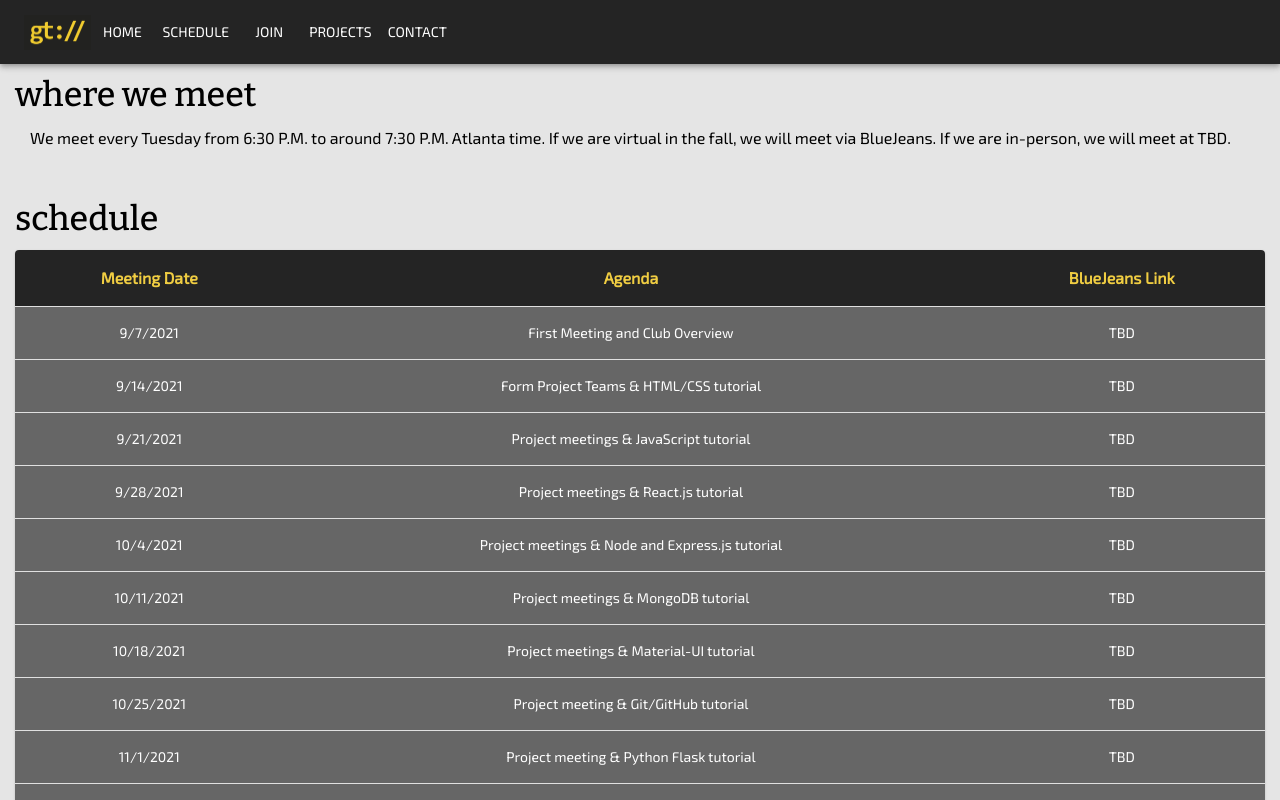
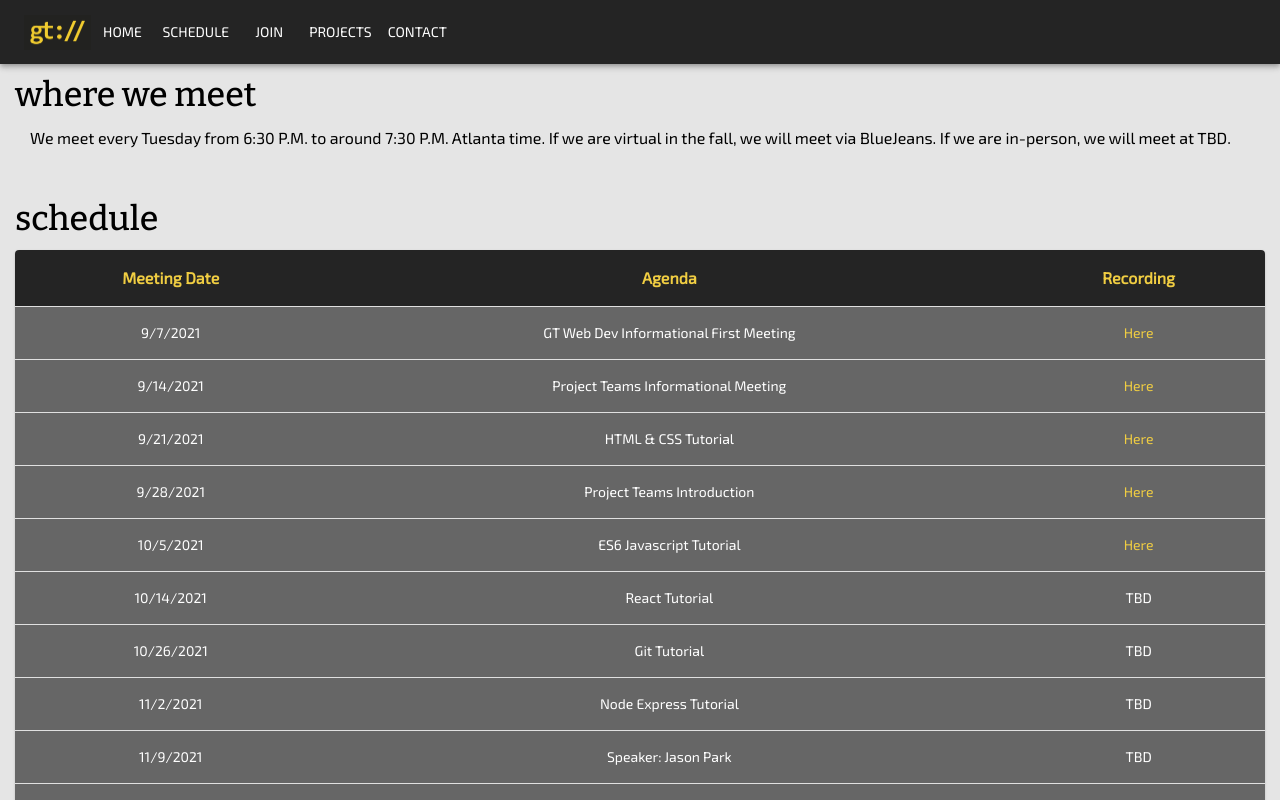
Before and after one commit to nicodemota/gt-webdev-website, a Next.js app: page /schedule in a window 1280 px wide. Shown: the top 800 px of the page. Built offline with nearby package versions, Linux system fonts and the light colour scheme.

Commit message:
Update schedule data and table cell for recordings

```diff
--- a/data/scheduleData.js
+++ b/data/scheduleData.js
@@ -3,52 +3,62 @@ let meetData = "We meet every Tuesday from 6:30 P.M. to around 7:30 P.M. Atlanta
 let scheduleData = [
     {
         "date": "9/7/2021",
-        "agenda": "First Meeting and Club Overview",
+        "agenda": "GT Web Dev Informational First Meeting",
+        "link": "https://bluejeans.com/s/PeGi_DZQlgf"
+    },
+    {
+        "date": "9/14/2021",
+        "agenda": "Project Teams Informational Meeting",
+        "link": "https://bluejeans.com/s/iiUsOHmHNeP"
+    },
+    {
+        "date": "9/21/2021",
+        "agenda": "HTML & CSS Tutorial",
+        "link": "https://bluejeans.com/s/48qzZ6kYvLD"
+    },
+    {
+        "date": "9/28/2021",
+        "agenda": "Project Teams Introduction",
+        "link": "https://bluejeans.com/s/bnVtDv1xRO6"
+    },
+    {
+        "date": "10/5/2021",
+        "agenda": "ES6 Javascript Tutorial",
+        "link": "https://bluejeans.com/s/mu0OYGFJIE3"
+    },
+    {
+        "date": "10/14/2021",
+        "agenda": "React Tutorial",
         "link": "TBD"
     },
     {
-        "date": "9/14/2021",
-        "agenda": "Form Project Teams & HTML/CSS tutorial",
+        "date": "10/26/2021",
+        "agenda": "Git Tutorial",
         "link": "TBD"
     },
     {
-        "date": "9/21/2021",
-        "agenda": "Project meetings & JavaScript tutorial",
+        "date": "11/2/2021",
+        "agenda": "Node Express Tutorial",
         "link": "TBD"
     },
     {
-        "date": "9/28/2021",
-        "agenda": "Project meetings & React.js tutorial",
+        "date": "11/9/2021",
+        "agenda": "Speaker: Jason Park",
         "link": "TBD"
     },
     {
-        "date": "10/4/2021",
-        "agenda": "Project meetings & Node and Express.js tutorial",
+        "date": "11/16/2021",
+        "agenda": "TBD",
         "link": "TBD"
     },
     {
-        "date": "10/11/2021",
-        "agenda": "Project meetings & MongoDB tutorial",
+        "date": "11/23/2021",
+        "agenda": "TBD",
         "link": "TBD"
     },
     {
-        "date": "10/18/2021",
-        "agenda": "Project meetings & Material-UI tutorial",
-        "link": "TBD"
-    },
-    {
-        "date": "10/25/2021",
-        "agenda": "Project meeting & Git/GitHub tutorial",
-        "link": "TBD"
-    },
-    {
-        "date": "11/1/2021",
-        "agenda": "Project meeting & Python Flask tutorial",
-        "link": "TBD"
-    },
-    {
-        "date": "11/8/2021",
-        "agenda": "Project meeting & Next.js tutorial",
+        "date": "11/30/2021",
+        "agenda": "TBD",
         "link": "TBD"
     }
 ];
--- a/pages/schedule.js
+++ b/pages/schedule.js
@@ -45,7 +45,7 @@ class SchedTable extends Component {
                                 <Box fontWeight={600} fontSize={16}>Agenda</Box>
                             </TableCell>
                             <TableCell align="center" className="schedHeaderCell">
-                                <Box fontWeight={600} fontSize={16}>BlueJeans Link</Box>
+                                <Box fontWeight={600} fontSize={16}>Recording</Box>
                             </TableCell>
                         </TableRow>
                     </TableHead>
@@ -54,7 +54,9 @@ class SchedTable extends Component {
                         <TableRow key={row.name} className="schedTableRow">
                             <TableCell align="center" className="schedTableCell">{row.date}</TableCell>
                             <TableCell align="center" className="schedTableCell">{row.agenda}</TableCell>
-                            <TableCell align="center" className="schedTableCell">{row.link}</TableCell>
+                            <TableCell align="center" className="schedTableCell">
+                                {row.link === "TBD" ? "TBD" : <a href={row.link}>Here</a>}
+                            </TableCell>
                         </TableRow>
                     ))}
                     </TableBody>
--- a/styles/globals.css
+++ b/styles/globals.css
@@ -89,6 +89,11 @@ a {
   color: white !important;
 }
 
+.schedTableCell a {
+  color: #f0cd42 !important;
+  cursor: pointer;
+}
+
 .schedLabel {
   padding-bottom: 10px;
 }
```
Also changed, not shown: 1 other file (tests, documents, lock files or other folders).
